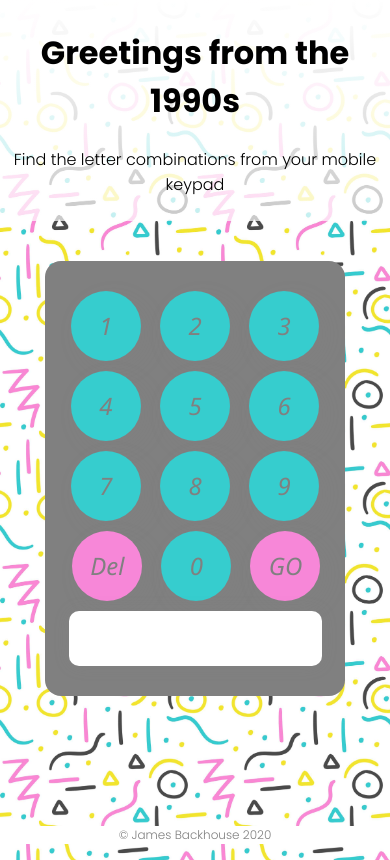
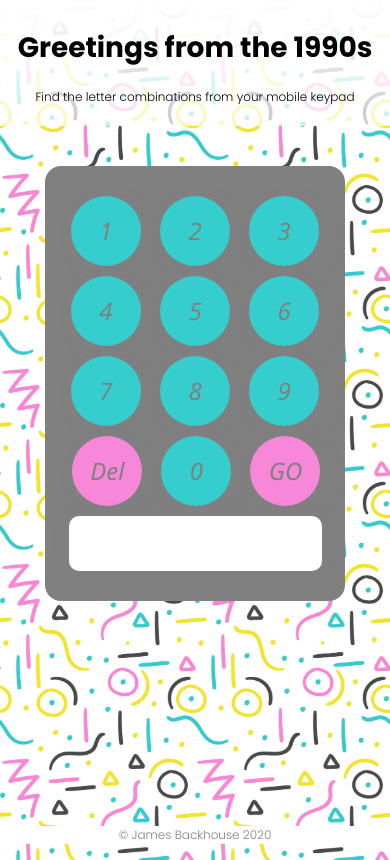
Before and after one commit to jwbackhouse/phoneword, a React (Create React App) app in the folder client/: page / in a window 390 px wide. Built offline with nearby package versions, Linux system fonts and the light colour scheme.

Commit message:
Adapt styling for small screens.

```diff
--- a/client/src/components/Header.js
+++ b/client/src/components/Header.js
@@ -2,7 +2,7 @@ import React from 'react';
 
 const Header = props => (
   <header>
-    <h1>Greetings from the 1990s</h1>
+    <h1 className='title'>Greetings from the 1990s</h1>
     <p className='subtitle'>Find the letter combinations from your mobile keypad</p>
   </header>
 );
--- a/client/src/styles/App.css
+++ b/client/src/styles/App.css
@@ -22,12 +22,12 @@ html {
   color: #FFF;
   margin: 2rem auto;
   padding: 2rem;
-  width: 70%
-  ;
+  width: 70%;
 }
 
 
 /* Header */
+
 header {
   background: linear-gradient(#FFF, rgba(255, 255, 255, 0.7));
   margin-top: -1rem;
@@ -36,6 +36,7 @@ header {
 
 
 /* Footer */
+
 footer {
   background: #FFF;
   bottom: 0;
@@ -46,6 +47,7 @@ footer {
 }
 
 /* InputForm */
+
 input {
   font-size: 1.25rem;
   color: #000;
@@ -61,8 +63,8 @@ input:focus {
   border-radius: 10px;
   height: 55px;
   font-family: 'Segoe UI', 'Roboto', 'Oxygen',
-    'Ubuntu', 'Cantarell', 'Fira Sans', 'Droid Sans', 'Helvetica Neue',
-    sans-serif;
+  'Ubuntu', 'Cantarell', 'Fira Sans', 'Droid Sans', 'Helvetica Neue',
+  sans-serif;
   line-height: 55px;
   margin-bottom: 30px;
   padding: 0 20px;
@@ -123,8 +125,8 @@ input:focus {
   cursor: pointer;
   display: inline-block;
   font-family: 'Segoe UI', 'Roboto', 'Oxygen',
-    'Ubuntu', 'Cantarell', 'Fira Sans', 'Droid Sans', 'Helvetica Neue',
-    sans-serif;
+  'Ubuntu', 'Cantarell', 'Fira Sans', 'Droid Sans', 'Helvetica Neue',
+  sans-serif;
   height: 70px;
   line-height: 70px;
   transition: 250ms;
@@ -159,6 +161,7 @@ input:focus {
 
 
 /* Results */
+
 .results {
   background: rgba(255, 255, 255, 0.9);
   margin: 1rem auto 0 auto;
@@ -184,3 +187,20 @@ input:focus {
   margin: 5px;
   width: 80px;
 }
+
+
+/* Small screen */
+
+@media screen and (max-width: 420px) {
+  .title {
+    font-size: 1.75rem;
+  }
+
+  .subtitle {
+    font-size: 0.75rem;
+  }
+
+  .phone {
+    margin-top: 15px;
+  }
+}
```
